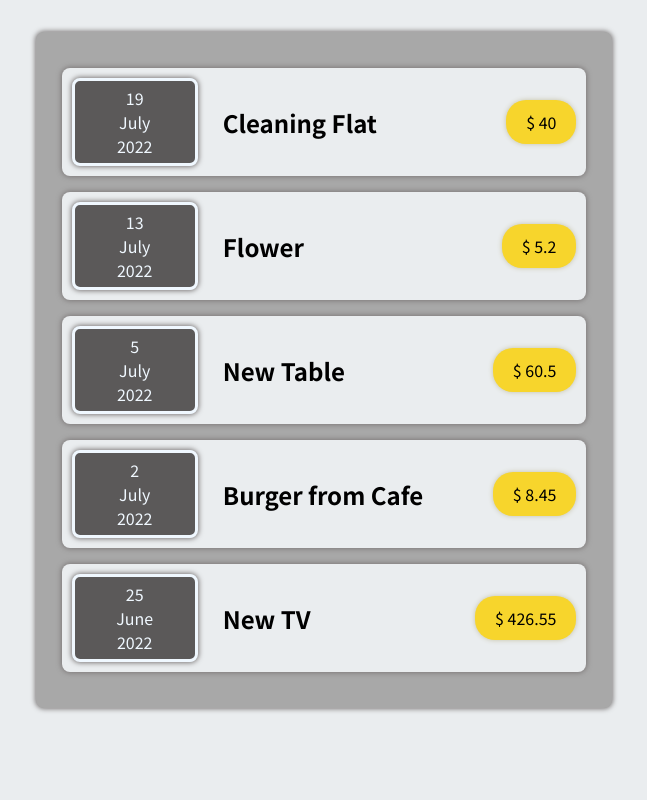
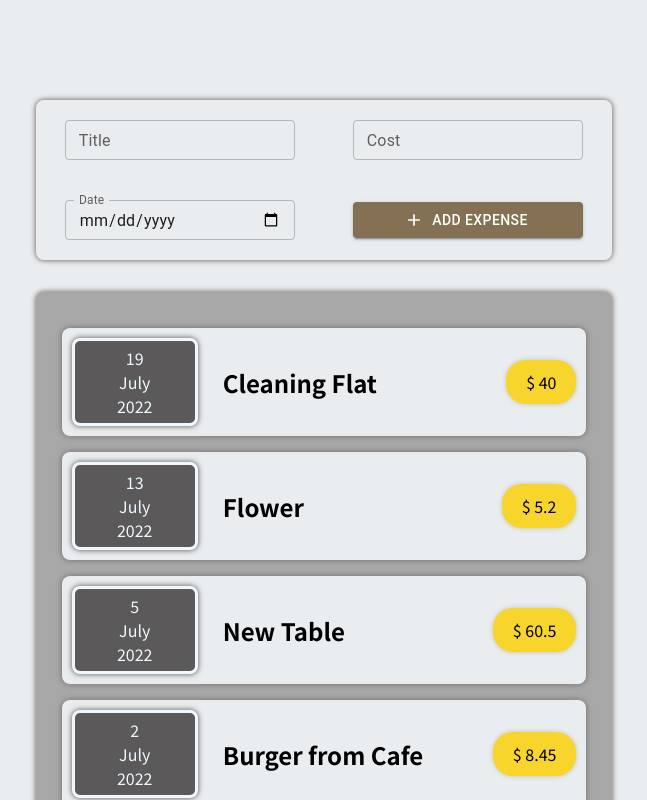
Before and after one commit to yusufcelilalak/expenses, a React (Create React App) app: page / in a window 1280 px wide. Shown: the top 800 px of the page, without its empty margins (316-963 px from the left). Built offline with nearby package versions, Linux system fonts and the light colour scheme.

Commit message:
Add new expense field added

```diff
--- a/package.json
+++ b/package.json
@@ -3,6 +3,10 @@
   "version": "0.1.0",
   "private": true,
   "dependencies": {
+    "@emotion/react": "^11.9.3",
+    "@emotion/styled": "^11.9.3",
+    "@mui/icons-material": "^5.8.4",
+    "@mui/material": "^5.9.1",
     "@testing-library/jest-dom": "^5.16.4",
     "@testing-library/react": "^13.3.0",
     "@testing-library/user-event": "^13.5.0",
--- a/public/index.html
+++ b/public/index.html
@@ -24,7 +24,7 @@
       work correctly both with client-side routing and a non-root public URL.
       Learn how to configure a non-root public URL by running `npm run build`.
     -->
-    <title>React App</title>
+    <title>Expense Tracker</title>
   </head>
   <body>
     <noscript>You need to enable JavaScript to run this app.</noscript>
--- a/src/App.js
+++ b/src/App.js
@@ -1,4 +1,5 @@
 import Expenses from "./components/Expenses/Expenses";
+import NewExpenseItem from "./components/NewExpense/NewExpenseItem";
 
 function App() {
   const expenses = [
@@ -34,8 +35,14 @@ function App() {
     },
   ];
 
+  const addExpenseHandler = (expense) => {
+    console.log("App.js!!!");
+    console.log(expense);
+  };
+
   return (
     <div>
+      <NewExpenseItem onAddExpense={addExpenseHandler} />
       <Expenses expenses={expenses} />
     </div>
   );
--- /dev/null
+++ b/src/components/NewExpense/NewExpenseForm.css
@@ -0,0 +1,15 @@
+.new-expense__inputs {
+  display: grid;
+  justify-content: center;
+  align-items: center;
+  grid-template-columns: 1fr 1fr;
+}
+
+.new-expense__control {
+  margin: 20px auto;
+  width: 80%;
+}
+
+.new-expense__control-btn {
+  background-color: rgb(132, 113, 84) !important;
+}
--- /dev/null
+++ b/src/components/NewExpense/NewExpenseForm.js
@@ -0,0 +1,95 @@
+import "./NewExpenseForm.css";
+import { TextField, Button } from "@mui/material";
+import { useState } from "react";
+import AddIcon from "@mui/icons-material/Add";
+
+function NewExpenseForm(props) {
+  const [enteredTitle, setTitle] = useState("");
+  const [enteredCost, setCost] = useState("");
+  const [enteredDate, setDate] = useState("");
+
+  const titleChangeHandler = (event) => {
+    setTitle(event.target.value);
+  };
+
+  const costChangeHandler = (event) => {
+    setCost(event.target.value);
+  };
+
+  const dateChangeHandler = (event) => {
+    setDate(event.target.value);
+  };
+
+  const submitHandler = (event) => {
+    event.preventDefault();
+
+    const expenseData = {
+      title: enteredTitle,
+      cost: enteredCost,
+      date: new Date(enteredDate),
+    };
+
+    props.onAddExpenseData(expenseData);
+
+    setTitle("");
+    setCost("");
+    setDate("");
+  };
+
+  return (
+    <form onSubmit={submitHandler}>
+      <div className="new-expense__inputs">
+        <div className="new-expense__control">
+          <TextField
+            fullWidth
+            label="Title"
+            variant="outlined"
+            size="small"
+            value={enteredTitle}
+            onChange={titleChangeHandler}
+          />
+        </div>
+        <div className="new-expense__control">
+          <TextField
+            fullWidth
+            label="Cost"
+            type="number"
+            inputProps={{ min: 0.01, step: 0.01 }}
+            variant="outlined"
+            size="small"
+            value={enteredCost}
+            onChange={costChangeHandler}
+          />
+        </div>
+        <div className="new-expense__control">
+          <TextField
+            fullWidth
+            label="Date"
+            type="date"
+            inputProps={{ min: "2018-01-01", max: "2025-12-31" }}
+            InputLabelProps={{
+              shrink: true,
+            }}
+            variant="outlined"
+            size="small"
+            value={enteredDate}
+            onChange={dateChangeHandler}
+          />
+        </div>
+        <div className="new-expense__control">
+          <Button
+            fullWidth
+            className="new-expense__control new-expense__control-btn"
+            type="submit"
+            variant="contained"
+            startIcon={<AddIcon />}
+          >
+            Add Expense
+          </Button>
+        </div>
+      </div>
+    </form>
+  );
+}
+
+export default NewExpenseForm;
--- /dev/null
+++ b/src/components/NewExpense/NewExpenseItem.css
@@ -0,0 +1,5 @@
+.new-expense-item {
+  margin: auto;
+  margin-top: 100px;
+  width: 45%;
+}
--- /dev/null
+++ b/src/components/NewExpense/NewExpenseItem.js
@@ -0,0 +1,22 @@
+import "./NewExpenseItem.css";
+import Card from "../UI/Card";
+import NewExpenseForm from "./NewExpenseForm";
+
+function NewExpenseItem(props) {
+  const addExpenseDataHandler = (newExpenseData) => {
+    const expenseData = {
+      ...newExpenseData,
+      id: Math.floor(Math.random() * 1000000).toString(),
+    };
+
+    props.onAddExpense(expenseData);
+  };
+
+  return (
+    <Card className="new-expense-item">
+      <NewExpenseForm onAddExpenseData={addExpenseDataHandler} />
+    </Card>
+  );
+}
+
+export default NewExpenseItem;
```
Also changed, not shown: 1 other file (tests, documents, lock files or other folders).
